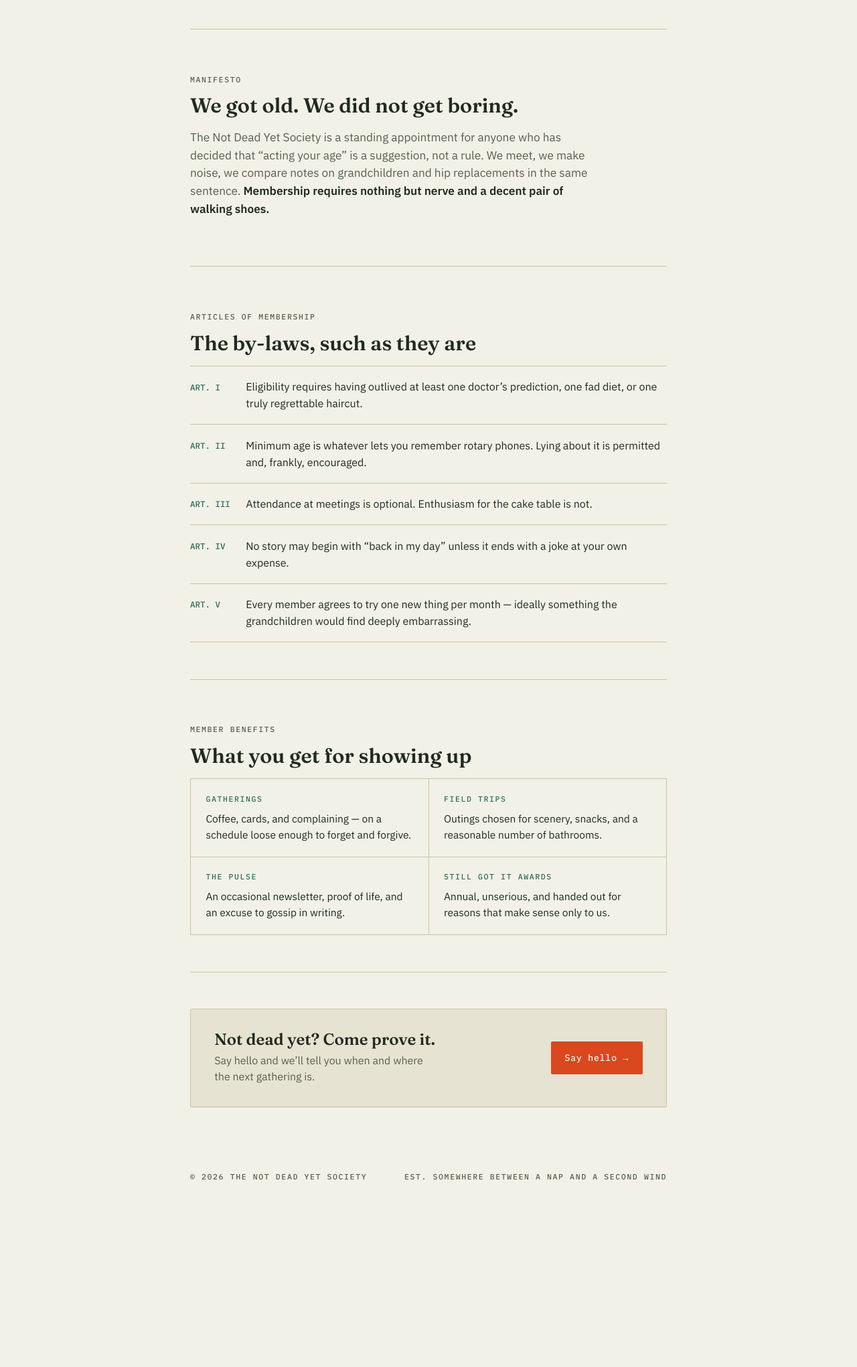
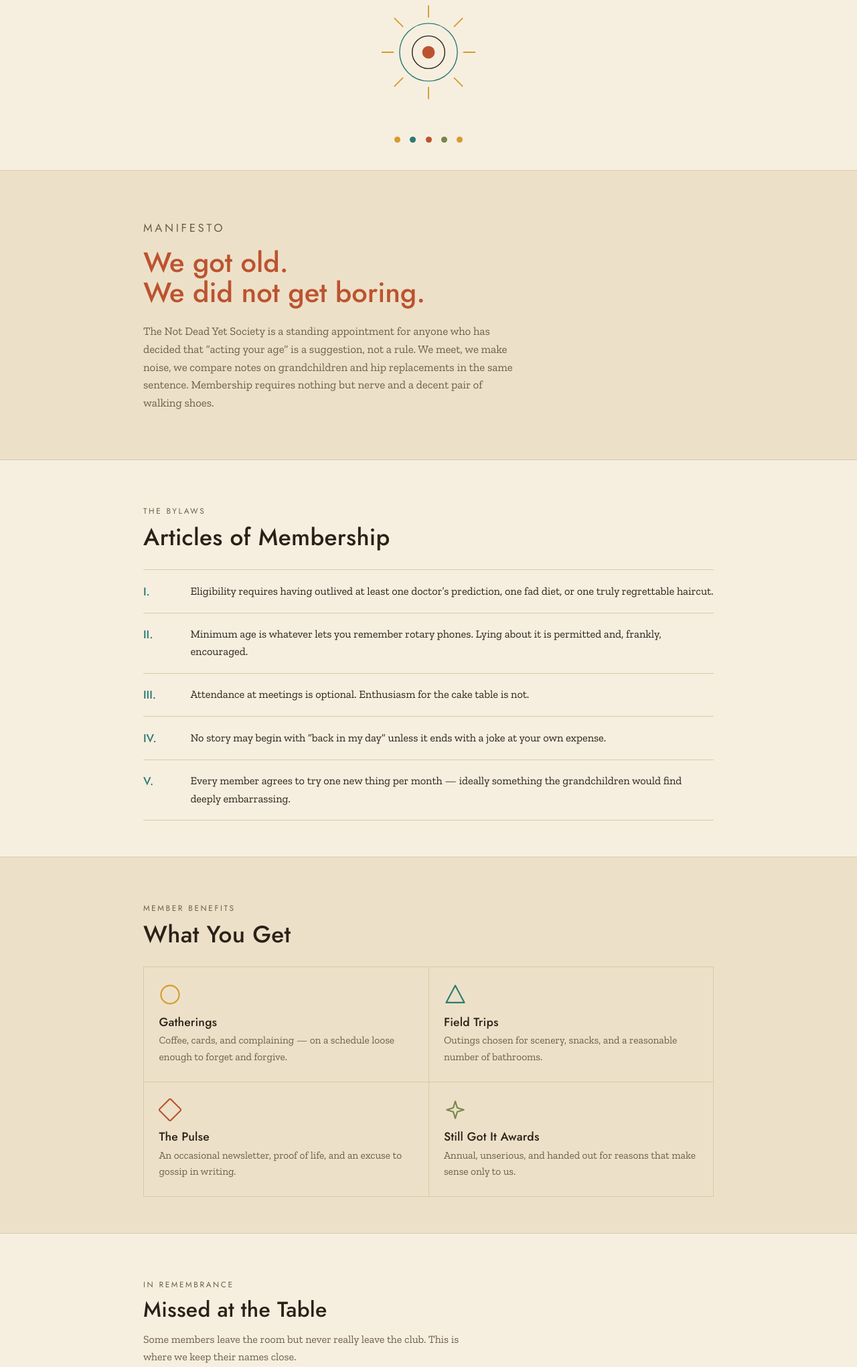
Before and after one commit to CharlitoBurrito78/not-dead-yet-society, a plain HTML site: page index.html in a window 1280 px wide. Shown: the part 491-2532 px from the top of the page at 67% size. Before the commit the page ends 2320 px from the top, so only its background shows below. Drawn offline with nearby package versions, Linux system fonts and the light colour scheme.

Commit message:
Update index.html

```diff
--- a/index.html
+++ b/index.html
@@ -1,298 +1,298 @@
 <title>Not Dead Yet Society</title>
 <link rel="preconnect" href="https://fonts.gstatic.com" crossorigin>
-<link rel="stylesheet" href="https://fonts.googleapis.com/css2?family=Fraunces:opsz,wght@9..144,400;9..144,500;9..144,600;9..144,700&family=IBM+Plex+Sans:wght@400;500;600&family=IBM+Plex+Mono:wght@500&display=swap">
+<link rel="stylesheet" href="https://fonts.googleapis.com/css2?family=Jost:wght@400;500;600&family=Zilla+Slab:wght@400;500;600&display=swap">
 <style>
   :root{
-    --bg:#F2F1E7;
-    --surface:#E7E3D2;
-    --surface-2:#DCD7C3;
-    --ink:#202B20;
-    --ink-soft:#57604E;
-    --line:#C9C2A8;
-    --accent:#D9481F;
-    --accent-ink:#FBEFE8;
-    --accent2:#2F6E5B;
-    --accent2-ink:#E9F2EE;
-    --shadow: 0 1px 0 rgba(32,43,32,0.06);
+    --bg:#F6EFE0;
+    --surface:#ECE1C8;
+    --ink:#2B2118;
+    --ink-soft:#6E5D49;
+    --line:#D9C9A6;
+    --mustard:#D89A2E;
+    --teal:#2C7A73;
+    --burnt:#BC5330;
+    --olive:#79864A;
   }
   @media (prefers-color-scheme: dark){
     :root:not([data-theme="light"]){
-      --bg:#12180E;
-      --surface:#1A2216;
-      --surface-2:#212B1B;
-      --ink:#ECE8D6;
-      --ink-soft:#AEB49C;
-      --line:#3A4432;
-      --accent:#FF7043;
-      --accent-ink:#2B140C;
-      --accent2:#5FB79B;
-      --accent2-ink:#0E1F1A;
-      --shadow: 0 1px 0 rgba(0,0,0,0.3);
+      --bg:#1E1810;
+      --surface:#282018;
+      --ink:#F1E7D2;
+      --ink-soft:#C3B191;
+      --line:#473A28;
+      --mustard:#EBB44B;
+      --teal:#57A79F;
+      --burnt:#E27B4F;
+      --olive:#9DAF6C;
     }
   }
   :root[data-theme="dark"]{
-    --bg:#12180E;
-    --surface:#1A2216;
-    --surface-2:#212B1B;
-    --ink:#ECE8D6;
-    --ink-soft:#AEB49C;
-    --line:#3A4432;
-    --accent:#FF7043;
-    --accent-ink:#2B140C;
-    --accent2:#5FB79B;
-    --accent2-ink:#0E1F1A;
-    --shadow: 0 1px 0 rgba(0,0,0,0.3);
+    --bg:#1E1810;
+    --surface:#282018;
+    --ink:#F1E7D2;
+    --ink-soft:#C3B191;
+    --line:#473A28;
+    --mustard:#EBB44B;
+    --teal:#57A79F;
+    --burnt:#E27B4F;
+    --olive:#9DAF6C;
   }
 
-  *{box-sizing:border-box;}
-  html{-webkit-text-size-adjust:100%;}
+  *{ box-sizing:border-box; }
+  html{ -webkit-text-size-adjust:100%; }
   body{
     margin:0;
     background:var(--bg);
     color:var(--ink);
-    font-family:"IBM Plex Sans", ui-sans-serif, system-ui, sans-serif;
-    line-height:1.55;
+    font-family:"Zilla Slab", Georgia, serif;
+    line-height:1.6;
   }
-  ::selection{ background:var(--accent); color:var(--accent-ink); }
+  ::selection{ background:var(--mustard); color:var(--ink); }
 
   h1,h2,h3{
-    font-family:"Fraunces", ui-serif, Georgia, serif;
-    font-weight:600;
+    font-family:"Jost", ui-sans-serif, system-ui, sans-serif;
+    font-weight:500;
     line-height:1.05;
+    letter-spacing:0.01em;
     text-wrap:balance;
     margin:0;
   }
-
-  .label{
-    font-family:"IBM Plex Mono", ui-monospace, monospace;
-    font-size:0.72rem;
-    letter-spacing:0.14em;
+  .eyebrow{
+    font-family:"Jost", sans-serif;
+    font-size:0.74rem;
+    letter-spacing:0.22em;
     text-transform:uppercase;
     color:var(--ink-soft);
   }
 
-  .wrap{
-    max-width:760px;
-    margin:0 auto;
-    padding:0 1.5rem;
+  .wrap{ max-width:900px; margin:0 auto; padding:0 1.5rem; }
+
+  /* ---------- MASTHEAD ---------- */
+  .masthead{ border-bottom:1px solid var(--line); padding:1.1rem 0; }
+  .masthead .wrap{
+    display:flex; align-items:center; justify-content:space-between;
+    gap:1rem; flex-wrap:wrap;
   }
 
-  header.hero{
-    padding:4.5rem 0 3.5rem;
-    border-bottom:1px solid var(--line);
+  /* ---------- HERO ---------- */
+  .hero{ padding:5rem 0 3rem; text-align:center; }
+  .hero .eyebrow{ display:block; margin-bottom:1.4rem; }
+  h1.headline{
+    font-size:clamp(2.6rem, 7vw, 4.4rem);
+    max-width:16ch; margin:0 auto;
   }
-  .hero-top{
-    display:flex;
-    align-items:center;
-    justify-content:space-between;
-    gap:1rem;
-    margin-bottom:3rem;
-  }
-  .seal{ width:96px; height:96px; flex:none; }
-  .seal text{
-    font-family:"IBM Plex Mono", ui-monospace, monospace;
-    font-size:6.4px;
-    letter-spacing:2px;
-    fill:var(--ink-soft);
-  }
-  .seal .ring{ fill:none; stroke:var(--line); }
-  .seal .core{ fill:none; stroke:var(--accent); stroke-width:1.6; }
-  .seal .star{ fill:var(--accent); }
-
-  h1.title{
-    font-size:clamp(2.6rem, 6vw, 4.1rem);
-    letter-spacing:-0.01em;
-  }
-  .tagline{
-    margin-top:1rem;
-    font-size:1.2rem;
-    color:var(--ink-soft);
-    max-width:34ch;
-  }
-  .tagline em{
-    font-style:normal;
-    color:var(--ink);
-    background:linear-gradient(to top, color-mix(in srgb, var(--accent) 30%, transparent) 0 0.28em, transparent 0.28em);
+  .hero .sub{
+    max-width:42ch; margin:1.3rem auto 0;
+    font-size:1.15rem; color:var(--ink-soft);
   }
 
-  section{ padding:3.4rem 0; border-bottom:1px solid var(--line); }
-  section:last-of-type{ border-bottom:none; }
+  /* ---------- ornament: atomic sunburst emblem ---------- */
+  .ornament{
+    display:flex; justify-content:center;
+    padding:2.6rem 0 3.2rem;
+  }
+  .ornament svg{ width:150px; height:150px; }
 
-  .kicker{ margin-bottom:0.9rem; }
-  h2.section-title{ font-size:1.9rem; margin-bottom:1.1rem; }
-  p.lede{ font-size:1.08rem; max-width:58ch; }
-  p{ color:var(--ink-soft); }
-  p strong{ color:var(--ink); font-weight:600; }
+  /* dotted divider rule, MCM confetti motif */
+  .dot-rule{
+    display:flex; justify-content:center; gap:0.9rem;
+    padding-bottom:2.6rem;
+  }
+  .dot-rule span{ width:9px; height:9px; border-radius:50%; }
+  .dot-rule span:nth-child(1){ background:var(--mustard); }
+  .dot-rule span:nth-child(2){ background:var(--teal); }
+  .dot-rule span:nth-child(3){ background:var(--burnt); }
+  .dot-rule span:nth-child(4){ background:var(--olive); }
+  .dot-rule span:nth-child(5){ background:var(--mustard); }
 
-  .articles{
-    display:flex;
-    flex-direction:column;
+  section{ padding:3.4rem 0; }
+
+  /* ---------- MANIFESTO ---------- */
+  .manifesto{ background:var(--surface); border-top:1px solid var(--line); border-bottom:1px solid var(--line); }
+  .manifesto blockquote{
+    margin:0.6rem 0 1.3rem;
+    font-family:"Jost", sans-serif; font-weight:500;
+    font-size:clamp(1.7rem, 4.4vw, 2.6rem);
+    color:var(--burnt);
+    line-height:1.08;
   }
-  .article{
-    display:grid;
-    grid-template-columns:4.2rem 1fr;
-    gap:1rem;
-    padding:1.15rem 0;
-    border-top:1px solid var(--line);
+  .manifesto p{ max-width:58ch; color:var(--ink-soft); font-size:1.05rem; }
+
+  /* ---------- ARTICLES ---------- */
+  .articles h2{ font-size:clamp(1.6rem, 3.6vw, 2.2rem); margin:0.5rem 0 1.8rem; }
+  .art-list{ display:flex; flex-direction:column; }
+  .art-row{
+    display:grid; grid-template-columns:3.2rem 1fr; gap:1.2rem;
+    padding:1.15rem 0; border-top:1px solid var(--line);
   }
-  .article:last-child{ border-bottom:1px solid var(--line); }
-  .article .num{
-    font-family:"IBM Plex Mono", ui-monospace, monospace;
-    font-size:0.78rem;
-    color:var(--accent2);
-    padding-top:0.2rem;
+  .art-row:last-child{ border-bottom:1px solid var(--line); }
+  .art-row .n{
+    font-family:"Jost", sans-serif; font-weight:500;
+    color:var(--teal); font-size:1.05rem;
   }
-  .article p{ margin:0; color:var(--ink); }
+  .art-row p{ margin:0; font-size:1.02rem; }
 
-  .perks{
-    display:grid;
-    grid-template-columns:repeat(2, 1fr);
-    gap:0;
-    border-top:1px solid var(--line);
-    border-left:1px solid var(--line);
+  /* ---------- PERKS ---------- */
+  .perks{ background:var(--surface); border-top:1px solid var(--line); border-bottom:1px solid var(--line); }
+  .perks h2{ font-size:clamp(1.6rem, 3.6vw, 2.2rem); margin:0.5rem 0 1.8rem; }
+  .perk-grid{
+    display:grid; grid-template-columns:repeat(2, 1fr); gap:1px;
+    background:var(--line); border:1px solid var(--line);
   }
-  .perk{
-    padding:1.3rem 1.4rem;
-    border-right:1px solid var(--line);
-    border-bottom:1px solid var(--line);
+  .perk{ background:var(--surface); padding:1.5rem 1.4rem; }
+  .perk .icon{ width:34px; height:34px; margin-bottom:0.9rem; }
+  .perk h3{ font-size:1.1rem; margin-bottom:0.4rem; }
+  .perk p{ margin:0; color:var(--ink-soft); font-size:0.96rem; }
+  @media (max-width:560px){ .perk-grid{ grid-template-columns:1fr; } }
+
+  /* ---------- MEMORIAM ---------- */
+  .memoriam .kicker{ color:var(--ink-soft); }
+  .memoriam h2{ font-size:clamp(1.5rem, 3.2vw, 2rem); margin:0.5rem 0 0.9rem; }
+  .memoriam .intro{ max-width:52ch; color:var(--ink-soft); margin:0 0 1.8rem; }
+  .in-memory-list{ display:flex; flex-direction:column; border-top:1px solid var(--line); }
+  .in-memory-row{
+    display:flex; justify-content:space-between; align-items:baseline; gap:1rem;
+    padding:0.85rem 0; border-bottom:1px solid var(--line);
   }
-  .perk .label{ display:block; margin-bottom:0.5rem; color:var(--accent2); }
-  .perk p{ margin:0; color:var(--ink); font-size:0.97rem; }
-  @media (max-width:560px){
-    .perks{ grid-template-columns:1fr; }
+  .in-memory-row .years{ color:var(--ink-soft); font-size:0.9rem; white-space:nowrap; }
+  .memoriam .note{ margin-top:1.3rem; font-size:0.85rem; color:var(--ink-soft); font-style:italic; }
+
+  /* ---------- JOIN ---------- */
+  .join{
+    background:var(--teal); color:#F6F2E6;
+    text-align:center;
   }
-
-  .join{
-    display:flex;
-    flex-wrap:wrap;
-    align-items:center;
-    justify-content:space-between;
-    gap:1.5rem;
-    background:var(--surface);
-    border:1px solid var(--line);
-    border-radius:2px;
-    padding:2rem 2.2rem;
-    box-shadow:var(--shadow);
-  }
-  .join h3{ font-size:1.5rem; margin-bottom:0.4rem; }
-  .join p{ margin:0; max-width:34ch; }
+  .join h2{ font-size:clamp(2rem, 5.5vw, 3rem); margin-bottom:0.8rem; color:#F6F2E6; }
+  .join p{ opacity:0.92; margin-bottom:1.7rem; }
   .btn{
-    display:inline-flex;
-    align-items:center;
-    gap:0.5rem;
-    background:var(--accent);
-    color:var(--accent-ink);
-    font-family:"IBM Plex Mono", ui-monospace, monospace;
-    font-size:0.85rem;
-    letter-spacing:0.04em;
+    display:inline-block;
+    background:#F6F2E6; color:var(--teal);
+    font-family:"Jost", sans-serif; font-weight:500;
     text-decoration:none;
-    padding:0.85rem 1.3rem;
-    border-radius:2px;
-    white-space:nowrap;
+    padding:0.85rem 2.1rem;
+    border-radius:999px;
+    font-size:1.02rem;
     transition:transform 0.15s ease;
   }
-  .btn:hover{ transform:translateY(-1px); }
-  .btn:focus-visible{ outline:2px solid var(--ink); outline-offset:2px; }
+  .btn:hover{ transform:translateY(-2px); }
+  .btn:focus-visible{ outline:2px solid var(--ink); outline-offset:3px; }
+  @media (prefers-reduced-motion:reduce){ .btn{ transition:none; } }
 
   footer{
-    padding:2.5rem 0 4rem;
-    display:flex;
-    justify-content:space-between;
-    align-items:baseline;
-    gap:1rem;
-    flex-wrap:wrap;
-  }
-  footer .label{ margin:0; }
-
-  @media (prefers-reduced-motion:reduce){
-    .btn{ transition:none; }
+    padding:1.6rem 0; text-align:center;
+    font-family:"Jost", sans-serif;
+    font-size:0.78rem; letter-spacing:0.05em; color:var(--ink-soft);
   }
 </style>
 
+<header class="masthead">
   <div class="wrap">
-  <header class="hero">
-    <div class="hero-top">
-      <span class="label">notdeadyetsociety.com</span>
-      <svg class="seal" viewBox="0 0 100 100" aria-hidden="true">
-        <circle class="ring" cx="50" cy="50" r="47" stroke-width="1"></circle>
-        <circle class="core" cx="50" cy="50" r="36"></circle>
-        <path id="ringpath" d="M 50,14 A 36,36 0 1 1 49.9,14" fill="none"></path>
-        <text><textPath href="#ringpath" startOffset="2">EST. 2026 &#8226; STILL HERE &#8226; STILL GOING &#8226;</textPath></text>
-        <path class="star" d="M50 44 L52.2 49.8 58 50 53.2 53.6 54.8 59.4 50 56 45.2 59.4 46.8 53.6 42 50 47.8 49.8 Z"></path>
+    <span class="eyebrow">Not Dead Yet Society</span>
+    <span class="eyebrow">Est. 2026</span>
+  </div>
+</header>
+
+<section class="hero">
+  <div class="wrap">
+    <span class="eyebrow">A club, not a support group</span>
+    <h1 class="headline">The Not Dead Yet Society</h1>
+    <p class="sub">A club for people who have officially outlived their own low expectations &mdash; and intend to keep doing so, loudly.</p>
+  </div>
+</section>
+
+<div class="ornament" role="img" aria-label="An atomic sunburst emblem">
+  <svg viewBox="0 0 160 160" fill="none">
+    <circle cx="80" cy="80" r="10" fill="var(--burnt)"/>
+    <circle cx="80" cy="80" r="26" stroke="var(--ink)" stroke-width="1.5"/>
+    <circle cx="80" cy="80" r="46" stroke="var(--teal)" stroke-width="1.5"/>
+    <g stroke="var(--mustard)" stroke-width="2" stroke-linecap="round">
+      <line x1="80" y1="6" x2="80" y2="24"/>
+      <line x1="80" y1="136" x2="80" y2="154"/>
+      <line x1="6" y1="80" x2="24" y2="80"/>
+      <line x1="136" y1="80" x2="154" y2="80"/>
+      <line x1="26" y1="26" x2="39" y2="39"/>
+      <line x1="121" y1="121" x2="134" y2="134"/>
+      <line x1="134" y1="26" x2="121" y2="39"/>
+      <line x1="39" y1="121" x2="26" y2="134"/>
+    </g>
   </svg>
 </div>
-    <h1 class="title">The Not Dead&nbsp;Yet Society</h1>
-    <p class="tagline">A club for people who have <em>officially</em> outlived their own low expectations &mdash; and intend to keep doing so, loudly.</p>
-  </header>
 
-  <section id="manifesto">
-    <p class="label kicker">Manifesto</p>
-    <h2 class="section-title">We got old. We did not get boring.</h2>
-    <p class="lede">The Not Dead Yet Society is a standing appointment for anyone who has decided that &ldquo;acting your age&rdquo; is a suggestion, not a rule. We meet, we make noise, we compare notes on grandchildren and hip replacements in the same sentence. <strong>Membership requires nothing but nerve and a decent pair of walking shoes.</strong></p>
+<div class="dot-rule"><span></span><span></span><span></span><span></span><span></span></div>
+
+<section class="manifesto">
+  <div class="wrap">
+    <p class="eyebrow">Manifesto</p>
+    <blockquote>We got old.<br>We did not get boring.</blockquote>
+    <p>The Not Dead Yet Society is a standing appointment for anyone who has decided that &ldquo;acting your age&rdquo; is a suggestion, not a rule. We meet, we make noise, we compare notes on grandchildren and hip replacements in the same sentence. Membership requires nothing but nerve and a decent pair of walking shoes.</p>
+  </div>
 </section>
 
-  <section id="articles">
-    <p class="label kicker">Articles of Membership</p>
-    <h2 class="section-title">The by-laws, such as they are</h2>
-    <div class="articles">
-      <div class="article">
-        <span class="num">ART. I</span>
-        <p>Eligibility requires having outlived at least one doctor&rsquo;s prediction, one fad diet, or one truly regrettable haircut.</p>
-      </div>
-      <div class="article">
-        <span class="num">ART. II</span>
-        <p>Minimum age is whatever lets you remember rotary phones. Lying about it is permitted and, frankly, encouraged.</p>
-      </div>
-      <div class="article">
-        <span class="num">ART. III</span>
-        <p>Attendance at meetings is optional. Enthusiasm for the cake table is not.</p>
-      </div>
-      <div class="article">
-        <span class="num">ART. IV</span>
-        <p>No story may begin with &ldquo;back in my day&rdquo; unless it ends with a joke at your own expense.</p>
-      </div>
-      <div class="article">
-        <span class="num">ART. V</span>
-        <p>Every member agrees to try one new thing per month &mdash; ideally something the grandchildren would find deeply embarrassing.</p>
+<section class="articles">
+  <div class="wrap">
+    <p class="eyebrow">The Bylaws</p>
+    <h2>Articles of Membership</h2>
+    <div class="art-list">
+      <div class="art-row"><span class="n">I.</span><p>Eligibility requires having outlived at least one doctor&rsquo;s prediction, one fad diet, or one truly regrettable haircut.</p></div>
+      <div class="art-row"><span class="n">II.</span><p>Minimum age is whatever lets you remember rotary phones. Lying about it is permitted and, frankly, encouraged.</p></div>
+      <div class="art-row"><span class="n">III.</span><p>Attendance at meetings is optional. Enthusiasm for the cake table is not.</p></div>
+      <div class="art-row"><span class="n">IV.</span><p>No story may begin with &ldquo;back in my day&rdquo; unless it ends with a joke at your own expense.</p></div>
+      <div class="art-row"><span class="n">V.</span><p>Every member agrees to try one new thing per month &mdash; ideally something the grandchildren would find deeply embarrassing.</p></div>
     </div>
   </div>
 </section>
 
-  <section id="perks">
-    <p class="label kicker">Member Benefits</p>
-    <h2 class="section-title">What you get for showing up</h2>
-    <div class="perks">
+<section class="perks">
+  <div class="wrap">
+    <p class="eyebrow">Member Benefits</p>
+    <h2>What You Get</h2>
+    <div class="perk-grid">
       <div class="perk">
-        <span class="label">Gatherings</span>
+        <svg class="icon" viewBox="0 0 40 40" fill="none"><circle cx="20" cy="20" r="16" stroke="var(--mustard)" stroke-width="2.5"/></svg>
+        <h3>Gatherings</h3>
         <p>Coffee, cards, and complaining &mdash; on a schedule loose enough to forget and forgive.</p>
       </div>
       <div class="perk">
-        <span class="label">Field trips</span>
+        <svg class="icon" viewBox="0 0 40 40" fill="none"><path d="M20 4 L36 34 L4 34 Z" stroke="var(--teal)" stroke-width="2.5" stroke-linejoin="round"/></svg>
+        <h3>Field Trips</h3>
         <p>Outings chosen for scenery, snacks, and a reasonable number of bathrooms.</p>
       </div>
       <div class="perk">
-        <span class="label">The Pulse</span>
+        <svg class="icon" viewBox="0 0 40 40" fill="none"><rect x="6" y="6" width="28" height="28" transform="rotate(45 20 20)" stroke="var(--burnt)" stroke-width="2.5"/></svg>
+        <h3>The Pulse</h3>
         <p>An occasional newsletter, proof of life, and an excuse to gossip in writing.</p>
       </div>
       <div class="perk">
-        <span class="label">Still Got It Awards</span>
+        <svg class="icon" viewBox="0 0 40 40" fill="none"><path d="M20 5 L23.5 16.5 L35 20 L23.5 23.5 L20 35 L16.5 23.5 L5 20 L16.5 16.5 Z" stroke="var(--olive)" stroke-width="2.5" stroke-linejoin="round"/></svg>
+        <h3>Still Got It Awards</h3>
         <p>Annual, unserious, and handed out for reasons that make sense only to us.</p>
+      </div>
     </div>
   </div>
 </section>
 
-  <section id="join">
-    <div class="join">
-      <div>
-        <h3>Not dead yet? Come prove it.</h3>
-        <p>Say hello and we&rsquo;ll tell you when and where the next gathering is.</p>
+<section class="memoriam">
+  <div class="wrap">
+    <p class="eyebrow kicker">In Remembrance</p>
+    <h2>Missed at the Table</h2>
+    <p class="intro">Some members leave the room but never really leave the club. This is where we keep their names close.</p>
+    <div class="in-memory-list">
+      <div class="in-memory-row"><span class="who">Jane Q. Sample</span><span class="years">1948 &ndash; 2024</span></div>
+      <div class="in-memory-row"><span class="who">Robert &ldquo;Bob&rdquo; Example</span><span class="years">1951 &ndash; 2025</span></div>
+      <div class="in-memory-row"><span class="who">Marie Placeholder</span><span class="years">1945 &ndash; 2023</span></div>
     </div>
+    <p class="note">(Placeholder names above &mdash; swap in the real ones whenever you're ready.)</p>
+  </div>
+</section>
+
+<section class="join">
+  <div class="wrap">
+    <h2>Not dead yet?<br>Come prove it.</h2>
+    <p>Say hello and we'll tell you when and where the next gathering is.</p>
     <a class="btn" href="mailto:hello@notdeadyetsociety.com">Say hello &rarr;</a>
   </div>
 </section>
 
 <footer>
-    <p class="label">&copy; 2026 The Not Dead Yet Society</p>
-    <p class="label">Est. somewhere between a nap and a second wind</p>
+  &copy; 2026 The Not Dead Yet Society &mdash; est. somewhere between a nap and a second wind
 </footer>
-</div>
```
Lines whose indentation alone changed are shown as unchanged.
